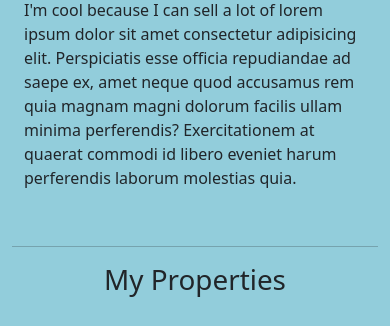
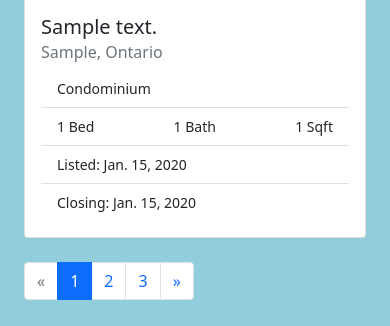
Before and after one commit to Reidwids/Stay-Put, a Django app: page /accounts/profile/ in a window 390 px wide. Shown: the part 877-1203 px from the top of the page. Run offline with Django 4.2, Linux system fonts and the light colour scheme; a user stored in the database is signed in; tables that the repository leaves empty hold one stand-in row (values such as "Sample post").

Commit message:
Styling on profile page

```diff
--- a/main_app/static/css/style.css
+++ b/main_app/static/css/style.css
@@ -227,8 +227,13 @@ nav.fixed-bottom {
   gap: 1rem;
 }
 /* Profile */
-
-
+#profileTitleDiv{
+  display: flex;
+  justify-content: space-between;
+}
+.profileCard{
+  padding: 0!important;
+}
 
 /* Profile Create */
 #profileCreateTitle {
@@ -239,14 +244,18 @@ nav.fixed-bottom {
   text-align: center;
 }
 .profile-img{
-    height: 100%;
+    height: 320px;
     object-fit:cover;
-    border-radius: 10px;
+    border-radius: 3px;
+    margin-left: 0;
 }
 .icon-size{
     font-size:1.3rem;
 }
-
+.profilePropertiesTitle{
+  margin-bottom: 30px;
+  text-align: center;
+}
 /* Featured Listings */
 .featured-home-image{
     padding: 0.0rem;
--- a/main_app/templates/agent/create_profile.html
+++ b/main_app/templates/agent/create_profile.html
@@ -35,6 +35,12 @@
             <input type="email" name="email" class="form-control" placeholder="example@gmail.com" required/>
         </div>
     </div>
+    <div class="row">
+      <div class="form-group col-md-12">
+        <label class="form-label"> Description: </label>
+        <textarea name="blurb" rows="4" class="form-control" placeholder='Tell users about yourself!' required/></textarea>
+    </div>
+    </div>
     <div class="button_center">
       <button type='submit' class="btn mvpButt searchButt">Create</button>
   </div>
--- a/main_app/templates/agent/profile.html
+++ b/main_app/templates/agent/profile.html
@@ -20,98 +20,72 @@
 
 <!-- #################### -->
 
-<div class="card mb-3 container-fluid">
-  <div class="row no-gutters">
-
+<div class="card mb-3 container-fluid profileCard no-gutters">
+  <div class="row">
     <div class="col-md-4">
-      <img src="{{photo_url}}" class="card-img profile-img" />
-
+      <img src="{{photo_url}}" class="card-img profile-img"/>
     </div>
     <div class="col-md-8">
       <div class="card-body">
         <!-- <h3 class="card-title">My Profile</h3> -->
-        <h5>My Name: {{profile.firstName}}</h5>
-        <h5>My Last Name: {{profile.lastName}}</h5>
-        <h6>License <span class="material-icons icon-size">
-          fact_check
-          </span>: {{profile.licenseNumber}}</h6>
-        <h6> Phone <span class="material-icons icon-size">phone</span> : {{profile.phoneNumber}}</h6>
-        <h6>Email <span class="material-icons icon-size">email</span> : {{profile.email}}</h6>
+        <div id="profileTitleDiv card-title">
+          <h2 class="text-truncate">{{profile.firstName}} {{profile.lastName}} <a href="{% url 'profile_update' %}"><span class="material-icons">edit</span></a></h2>
+        </div>
         <hr>
-        <a class="btn mvpButt btn-primary btn-block col-md-3"
-          href="{% url 'profile_update' %}">EDIT PROFILE<span class="material-icons">
-            edit
-          </span></a>
-        <hr/>
-        <a class="btn btn-primary btn-block col-md-3"
-          href="{% url 'create_listing' %}">list Property <span class="material-icons">post_add </span>
-        </a>
+        <h6><span class="material-icons icon-size">phone</span>&nbsp;&nbsp;{{profile.phoneNumber}}</h6>
+        <h6><span class="material-icons icon-size">email</span>&nbsp;&nbsp;{{profile.email}}</h6>
+        <h6><span class="material-icons icon-size">fact_check</span>&nbsp;&nbsp;License # {{profile.licenseNumber}}</h6>
+        <hr>
+        <h6>About Me</h6>
+        <p class="card-text">{{profile.blurb}}</p>
       </div>
     </div>
   </div>
 </div>
 
-<section id="about" class="py-4">
-  <hr />
-  <div class="container">
-    <div class="row">
-      <div class="col-md-12">
-        <h2>ABOUT</h2>
-        <p class="mt-4">
-          I'm cool because I can sell a lot of lorem ipsum dolor sit amet
-          consectetur adipisicing elit. Perspiciatis esse officia repudiandae ad
-          saepe ex, amet neque quod accusamus rem quia magnam magni dolorum
-          facilis ullam minima perferendis? Exercitationem at quaerat commodi id
-          libero eveniet harum perferendis laborum molestias quia.
-        </p>
-      </div>
-    </div>
-  </div>
-</section>
-<hr />
 <!-- #################### -->
 <!-- Agent's listings title -->
-
-<div class="row text-center">
-  <div class="col-md-12">
-    <h5 class="display-6">My Properties</h5>
+<h5 class="display-6 profilePropertiesTitle">My Properties</h5>
+<!-- Listings -->
+<div class="container resultsContainer">
+  <div class="row listingsList">
+      {% for listing in listing_with_photo %}
+      <div class="col-md-6 col-lg-4 mb-4">
+        <div class="card listing-preview">
+            <img class="card-img-top" src="{{listing.1}}">
+            <div class="card-img-overlay">
+                <p class="card-price">${{listing.0.price}}</p>
+            </div>
+            <div class="card-body">
+                <a class='stretched-link' href="{% url 'listing_detail' listing.0.id %}"></a>
+                <h5 class="card-title text-truncate">{{listing.0.address}}</h5>
+                <h6 class="card-subtitle mb-2 text-muted text-truncate">{{listing.0.city}}, {{listing.0.province}}</h6>
+                <ul class="list-group list-group-flush">
+                    <li class="list-group-item text-truncate list-spacing">
+                        <div>{% if 'H' in listing.0.buildingType %}House{% endif %}
+                            {% if 'T' in listing.0.buildingType %}Townhouse{% endif %}
+                            {% if 'S' in listing.0.buildingType %}Semi-Detached{% endif %}
+                            {% if 'C' in listing.0.buildingType %}Condominium{% endif %}
+                        </div>
+                    </li>
+                    <li class="list-group-item text-truncate list-spacing">
+                        <div> {{listing.0.bedrooms}} Bed</div>
+                        <div>{{listing.0.bathrooms}} Bath</div>
+                        <div>{{listing.0.sqft}} Sqft</div>
+                    </li>
+                    <li class="list-group-item text-truncate list-spacing">
+                        <div>Listed: {{listing.0.listingDate}}</div>
+                    </li>
+                    <li class="list-group-item text-truncate list-spacing">
+                        <div>Closing: {{listing.0.closingDate}}</div>
+                    </li>
+                </ul>
+            </div>
+        </div>
   </div>
+      {% endfor %}
 </div>
 
-<!-- Listings -->
-<section id="listings" class="py-4">
-  <div class="container">
-    <div class="row">
-      {% for listing in listings %}
-      <!-- Listing 1 -->
-      <div class="col-md-6 col-lg-4 mb-4">
-        <a href="{% url 'listing_update' listing.id %}">
-          <div class="card listing-preview">
-            <img
-              class="card-img-top"
-              src="{{ listing.photo_url }}"
-              style="width: 100%; height: 300px"
-            />
-            <div class="card-img-overlay">
-              <h5>
-                <span class="p-2 bg-primary text-white"
-                  >ID: {{ listing.id }}</span
-                >
-              </h5>
-            </div>
-            <div class="card-body">
-              <div class="listing-heading text-center">
-                <h4 class="text-primary">{{listing.address}}</h4>
-                <p>
-                  {{listing.city}}, {{listing.province}}, {{listing.postalCode}}
-                </p>
-              </div>
-            </div>
-          </div>
-        </a>
-      </div>
-      {% endfor %}
-    </div>
 
     <div class="row">
       <div class="col-md-12">
@@ -139,22 +113,4 @@
   </div>
 </section>
 
-<!-- ######################### -->
-<!-- ######################### -->
-
-<!-- ##### Freezing original back end code ###### -->
-<!-- <h1>Your Profile</h1>
-
-<p>FirstName: {{profile.firstName}}</p>
-<p>LastName: {{profile.lastName}}</p>
-<p>LicenseNumber: {{profile.licenseNumber}}</p>
-<p>PhoneNumber: {{profile.phoneNumber}}</p>
-<p>Email: {{profile.email}}</p>
-<img width="100px" height="100px" src="{{photo_url}}" />
-
-<a href="{% url 'profile_update' %}"> Update Your Profile</a> -->
-
-<!-- ######################### -->
-<!-- ######################### -->
-
 {% endblock %}
--- a/main_app/views.py
+++ b/main_app/views.py
@@ -42,12 +42,15 @@ def profile(request):
         profile = Profile.objects.get(user=request.user)
         photo_url = ProfilePhoto.objects.get(profile=request.user.id).url
         listings = RealEstate.objects.filter(realtor_id=profile.user_id)
+        listing_with_photo = []
         for listing in listings:
             photo_urls = ListingPhoto.objects.filter(real_estate_id=listing.id)
             listing.photo_url = photo_urls[0].url
-
-        return render(request, 'agent/profile.html', {'profile': profile, 'photo_url': photo_url, 'listings': listings})
+            listing_with_photo.append([listing, ListingPhoto.objects.filter(real_estate=listing.id)[0].url])
+            print(listing_with_photo)
+        return render(request, 'agent/profile.html', {'profile': profile, 'photo_url': photo_url, 'listings': listings, 'listing_with_photo': listing_with_photo})
     except:
+        print("Why is this working")
         return render(request, 'agent/create_profile.html')
 
 @login_required
@@ -58,6 +61,7 @@ def profile_submit(request):
         licenseNumber = request.POST['licenseNumber'],
         phoneNumber = request.POST['phoneNumber'],
         email = request.POST['email'],
+        blurb = request.POST['blurb'],
         isAgent = True,
         isAdmin = False,
         user = request.user,
@@ -100,6 +104,7 @@ def submit_profile_update(request):
     profile.update(licenseNumber = request.POST['licenseNumber'])
     profile.update(phoneNumber = request.POST['phoneNumber'])
     profile.update(email = request.POST['email'])
+    profile.update(blurb = request.POST['blurb'])
     photo_file = request.FILES.get('image', None)
     old_key = ProfilePhoto.objects.get(profile = request.user.id).url
     old_key = old_key.replace(f"https://{BUCKET}.{S3_BASE_URL}/","")
@@ -129,7 +134,7 @@ def profile_delete(request):
 def user_delete(request):
     pass
 
-def detail(request,user_id):
+def detail(request, user_id):
     agent=Profile.objects.get(user_id=user_id)
     agent.image = ProfilePhoto.objects.get(profile_id=agent.user_id)
     listings = RealEstate.objects.filter(realtor_id=agent.user_id)
@@ -183,8 +188,6 @@ def search(request):
     listing_with_photo = []
     for listing in listings:
         listing_with_photo.append([listing, ListingPhoto.objects.filter(real_estate=listing.id)[0].url])
-    for listing in listing_with_photo:
-        print(listing[1])
     return render(request, 'search.html', {'listing_with_photo': listing_with_photo})
 
 @login_required
```
Also changed, not shown: main_app/migrations/0002_bookmark_profile_bookmarks.py, main_app/migrations/0003_bookmark_profiles.py (deleted), main_app/migrations/0004_remove_bookmark_profiles_profile_bookmarks.py (deleted).
